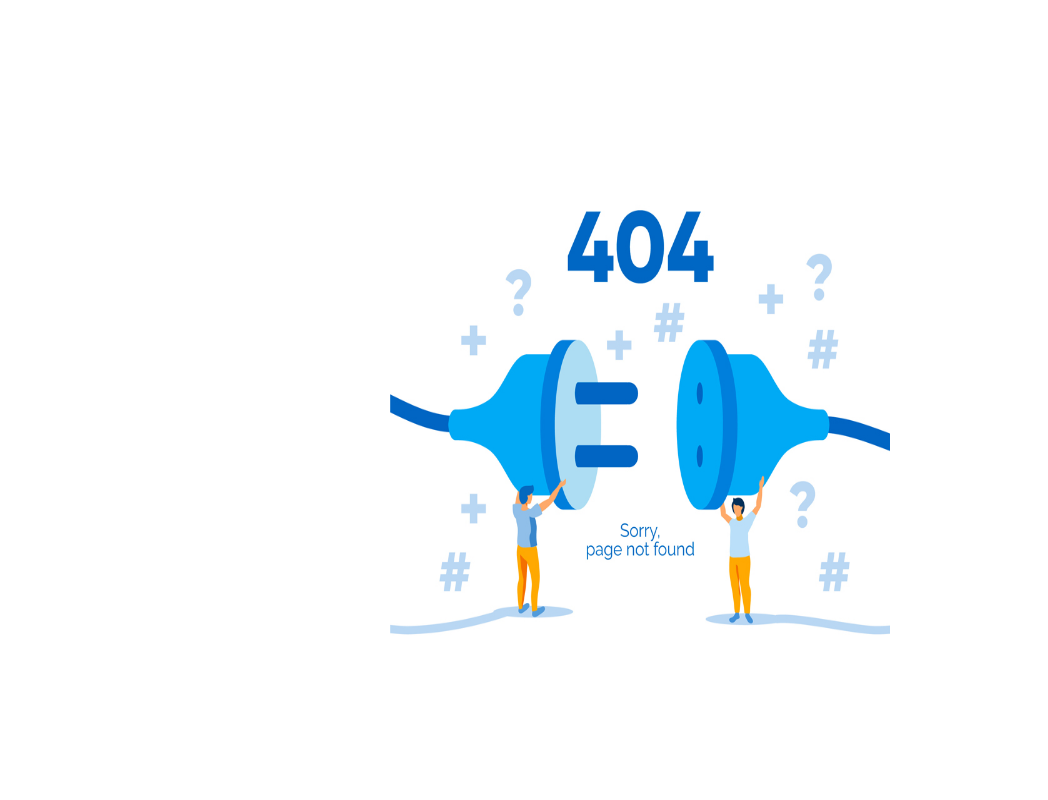
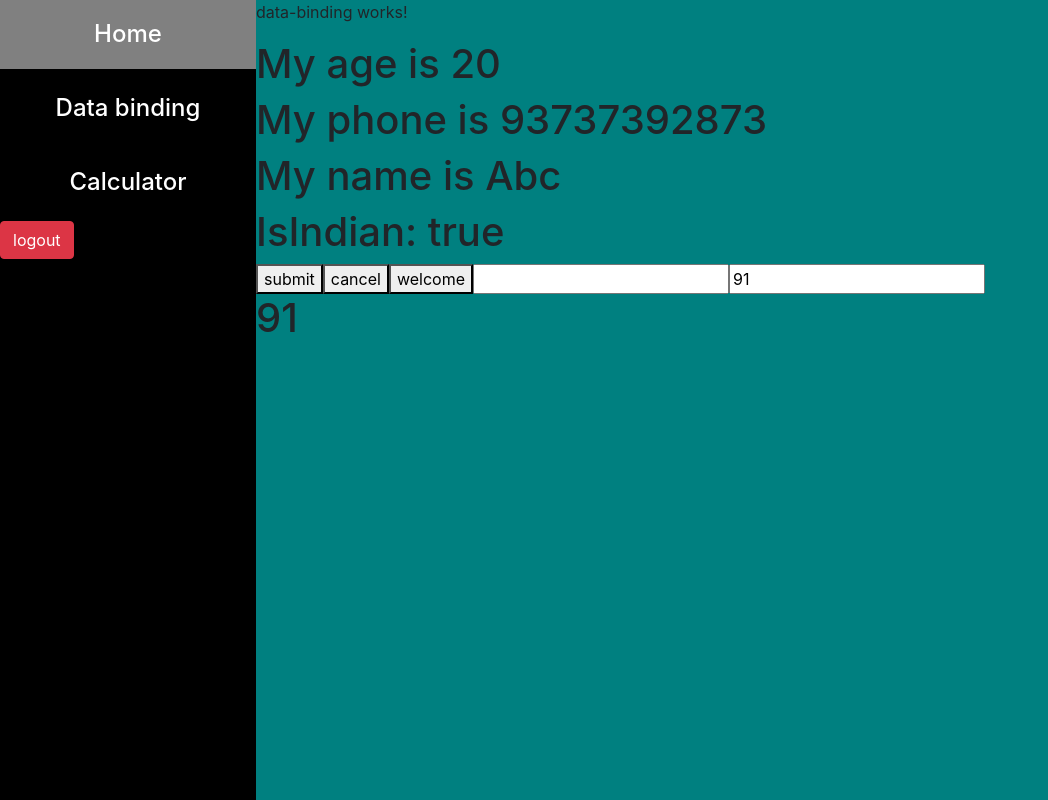
Before and after one commit to trainandhire/my-app6, an Angular app: page /dashboard/data-binding in a window 1280 px wide. Shown: the whole page, without its empty margins (0-1048 px from the left). Built offline with nearby package versions, Linux system fonts and the light colour scheme.

Commit message:
data binding compled

```diff
--- a/src/app/app-routing.module.ts
+++ b/src/app/app-routing.module.ts
@@ -2,6 +2,7 @@ import { NgModule } from '@angular/core';
 import { RouterModule, Routes } from '@angular/router';
 import { CalculatorComponent } from './calculator/calculator.component';
 import { DashboardComponent } from './dashboard/dashboard.component';
+import { DataBindingComponent } from './data-binding/data-binding.component';
 import { HomeComponent } from './home/home.component';
 import { LoginComponent } from './login/login.component';
 import { PagenotfoundComponent } from './pagenotfound/pagenotfound.component';
@@ -10,6 +11,7 @@ const routes: Routes = [
   {path:'login', component:LoginComponent},
   {path:'dashboard', component: DashboardComponent,children:[
     {path:'home', component:HomeComponent},
+    {path:'data-binding', component: DataBindingComponent},
     {path:'calculator', component:CalculatorComponent}
   ]},
   {path:'',component: LoginComponent},
--- a/src/app/dashboard/dashboard.component.html
+++ b/src/app/dashboard/dashboard.component.html
@@ -1,6 +1,7 @@
 <div class="parent">
     <div class="left">
         <h4 routerLink="home">Home</h4>
+        <h4 routerLink="data-binding">Data binding</h4>
         <h4 routerLink="calculator">Calculator</h4>
         <button class="btn btn-danger" routerLink="/login">logout</button>
     </div>
@@ -8,6 +9,3 @@
         <router-outlet></router-outlet>
     </div>
 </div>
-
-Angular Architecture Diagram:
------------------------------
--- /dev/null
+++ b/src/app/data-binding/data-binding.component.html
@@ -0,0 +1,18 @@
+<p>data-binding works!</p>
+
+<h1>My age is {{age}}</h1>
+
+<h1>My phone is {{phone}}</h1>
+<h1>My name is {{name}}</h1>
+<h1>IsIndian: {{isIndian}}</h1>
+
+
+<button (click)="submit()">submit</button>
+<button (dblclick)="test()">cancel</button>
+<button (mouseenter)="enter()" (mouseleave)="leave()">welcome</button>
+<input type="text" (keypress)="key()">
+
+
+<input type="number" [(ngModel)]="mobile">
+
+<h1>{{mobile}}</h1>
--- /dev/null
+++ b/src/app/data-binding/data-binding.component.ts
@@ -0,0 +1,39 @@
+import { Component, OnInit } from '@angular/core';
+
+@Component({
+  selector: 'app-data-binding',
+  templateUrl: './data-binding.component.html',
+  styleUrls: ['./data-binding.component.css']
+})
+export class DataBindingComponent {
+
+  age=20;
+
+  public phone:number = 93737392873;
+  public name:string = "Abc";
+  public isIndian:boolean = true;
+
+  public mobile:number = 91;
+
+  submit(){
+    alert("submit clicked");
+  }
+
+  test(){
+    alert("double clicked");
+  }
+
+  enter(){
+    alert("mouse ented");
+  }
+
+  leave(){
+    alert("mouse leaved");
+  }
+
+  key(){
+    alert("key pressed");
+  }
+
+
+}
```
Also changed, not shown: src/app/app.module.ts (+6 -2 lines), src/app/data-binding/data-binding.component.css (added), 2 other files (tests, documents, lock files or other folders).
